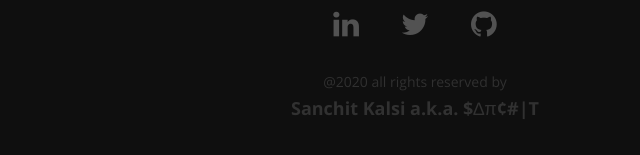
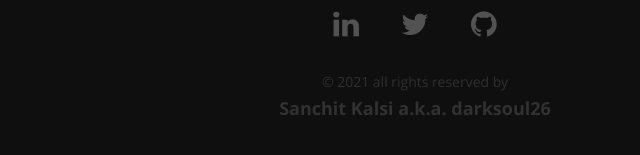
Before and after one commit to DarkSoul26/portfolimake, a React (Create React App) app: page / in a window 1280 px wide. Shown: the part 6276-6431 px from the top of the page, without its empty margins (225-865 px from the left). Built offline with nearby package versions, Linux system fonts and the light colour scheme.

Commit message:
Minor update

```diff
--- a/src/Components/Footer.js
+++ b/src/Components/Footer.js
@@ -21,9 +21,9 @@ const Footer = ({ data }) => {
 
           <ul className="copyright">
             <li>
-              @2020 all rights reserved by{" "}
+            © 2021 all rights reserved by{" "}
               <a title="Sanchu" href="https://www.linkedin.com/in/sanchit-k-09a172199/">
-              <h5>Sanchit Kalsi a.k.a. $∆π¢#|T</h5>
+              <h5>Sanchit Kalsi a.k.a. darksoul26</h5>
               </a>
             </li>
           </ul>
```
